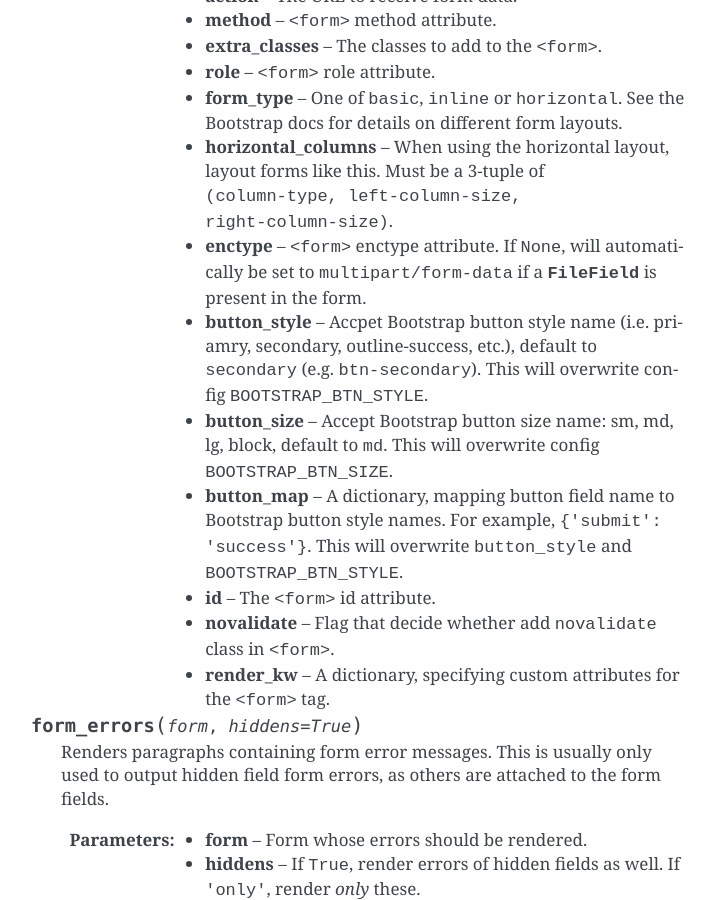
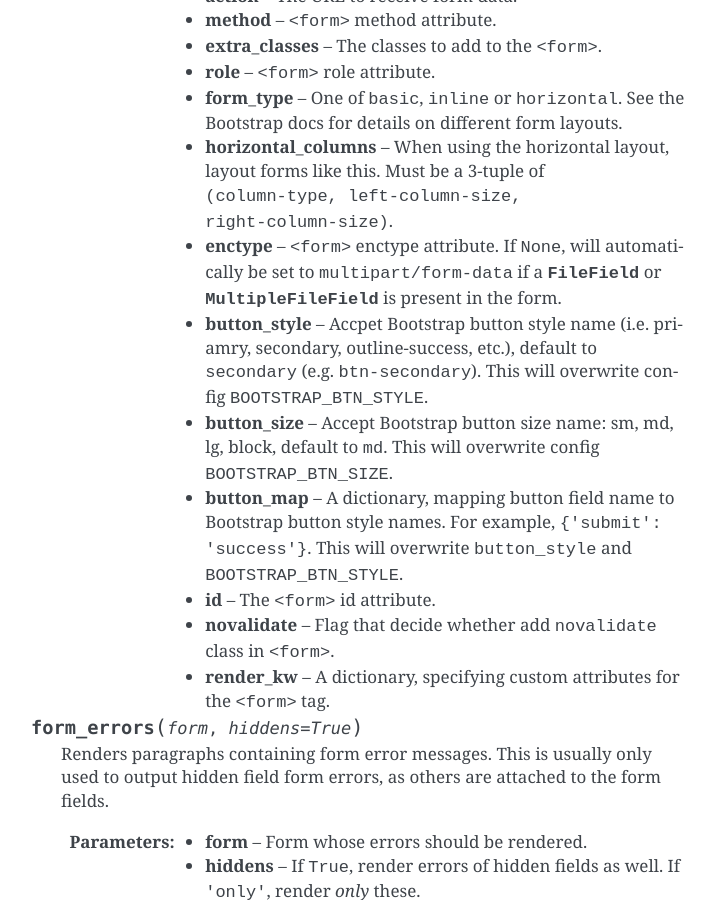
Before and after one commit to helloflask/bootstrap-flask, a Sphinx documentation site: the page built from docs/macros.rst, in a window 1280 px wide and 900 px high, scrolled down 3068 px. Shown: the whole window, without its empty margins (389-1104 px from the left). Built offline with Sphinx 7.4.7, drawn with Linux system fonts in a browser that asks for light colours.

Commit message:
Update render_form params doc

```diff
--- a/docs/macros.rst
+++ b/docs/macros.rst
@@ -152,7 +152,7 @@ API
                               left-column-size, right-column-size)``.
     :param enctype: ``<form>`` enctype attribute. If ``None``, will
                     automatically be set to ``multipart/form-data`` if a
-                    :class:`~wtforms.fields.FileField` is present in the form.
+                    :class:`~wtforms.fields.FileField` or :class:`~wtforms.fields.MultipleFileField` is present in the form.
     :param button_style: Accpet Bootstrap button style name (i.e. priamry, secondary, outline-success, etc.),
                     default to ``secondary`` (e.g. ``btn-secondary``). This will overwrite config ``BOOTSTRAP_BTN_STYLE``.
     :param button_size: Accept Bootstrap button size name: sm, md, lg, block, default to ``md``. This will
```
